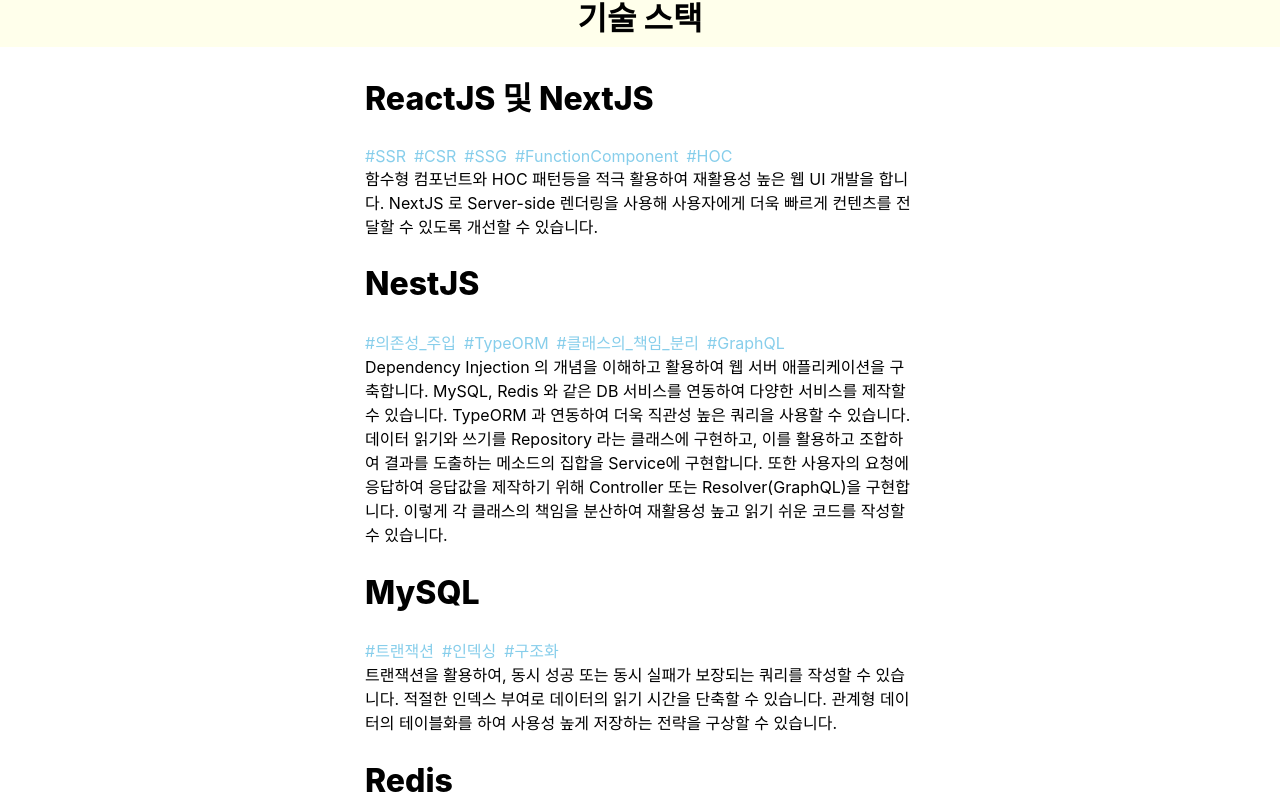
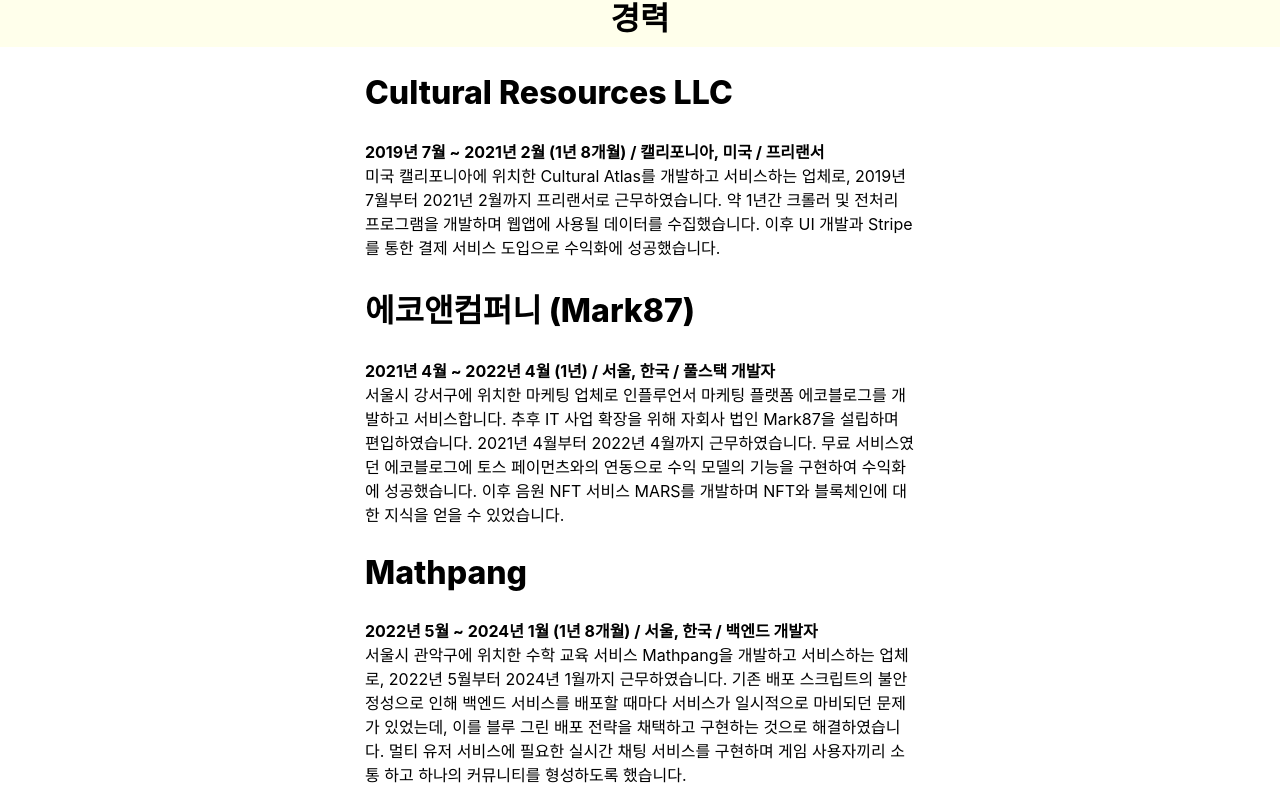
Before and after one commit to hsh2001/dev.hsh.kr, a Next.js app: page / in a window 1280 px wide. Shown: the part 471-1280 px from the top of the page. Built offline with nearby package versions, Linux system fonts and the light colour scheme.

Commit message:
Update index.tsx

```diff
--- a/pages/index.tsx
+++ b/pages/index.tsx
@@ -59,6 +59,59 @@ const Page: NextPage = () => {
 
         <Paragraph center>무엇이든 해내는 실행력 좋은 개발자.</Paragraph>
       </IntroSection>
+
+
+      <SubTitle center coloredBackground>
+        경력
+      </SubTitle>
+
+      <TypoContainer>
+        <SubTitle>Cultural Resources LLC</SubTitle>
+        <Paragraph>
+          <b>
+            2019년 7월 ~ 2021년 2월 (1년 8개월) / 캘리포니아, 미국 / 프리랜서
+          </b>
+        </Paragraph>
+        <Paragraph>
+          미국 캘리포니아에 위치한 Cultural Atlas를 개발하고 서비스하는 업체로,
+          2019년 7월부터 2021년 2월까지 프리랜서로 근무하였습니다. 약 1년간
+          크롤러 및 전처리 프로그램을 개발하며 웹앱에 사용될 데이터를
+          수집했습니다. 이후 UI 개발과 Stripe를 통한 결제 서비스 도입으로
+          수익화에 성공했습니다.
+        </Paragraph>
+
+        <SubTitle>에코앤컴퍼니 (Mark87)</SubTitle>
+        <Paragraph>
+          <b>
+            2021년 4월 ~ 2022년 4월 (1년) / 서울, 한국 / 풀스택 개발자
+          </b>
+        </Paragraph>
+        <Paragraph>
+          서울시 강서구에 위치한 마케팅 업체로 인플루언서 마케팅 플랫폼
+          에코블로그를 개발하고 서비스합니다. 추후 IT 사업 확장을 위해 자회사
+          법인 Mark87을 설립하며 편입하였습니다. 2021년 4월부터 2022년 4월까지
+          근무하였습니다. 무료 서비스였던 에코블로그에 토스 페이먼츠와의
+          연동으로 수익 모델의 기능을 구현하여 수익화에 성공했습니다. 이후 음원
+          NFT 서비스 MARS를 개발하며 NFT와 블록체인에 대한 지식을 얻을 수
+          있었습니다.
+        </Paragraph>
+
+        <SubTitle>Mathpang</SubTitle>
+        <Paragraph>
+          <b>
+            2022년 5월 ~ 2024년 1월 (1년 8개월) / 서울, 한국 / 백엔드 개발자
+          </b>
+        </Paragraph>
+        <Paragraph>
+          서울시 관악구에 위치한 수학 교육 서비스 Mathpang을 개발하고 서비스하는
+          업체로, 2022년 5월부터 2024년 1월까지 근무하였습니다. 기존 배포
+          스크립트의 불안정성으로 인해 백엔드 서비스를 배포할 때마다 서비스가
+          일시적으로 마비되던 문제가 있었는데, 이를 블루 그린 배포 전략을
+          채택하고 구현하는 것으로 해결하였습니다. 멀티 유저 서비스에 필요한
+          실시간 채팅 서비스를 구현하며 게임 사용자끼리 소통 하고 하나의
+          커뮤니티를 형성하도록 했습니다.
+        </Paragraph>
+      </TypoContainer>
 
       <SubTitle center coloredBackground>
         기술 스택
@@ -261,42 +314,6 @@ const Page: NextPage = () => {
         </Paragraph>
       </TypoContainer>
 
-      <SubTitle center coloredBackground>
-        경력
-      </SubTitle>
-
-      <TypoContainer>
-        <SubTitle>Cultural Resources LLC</SubTitle>
-        <Paragraph>
-          미국 캘리포니아에 위치한 Cultural Atlas를 개발하고 서비스하는 업체로,
-          2019년 7월부터 2021년 2월까지 프리랜서로 근무하였습니다. 약 1년간
-          크롤러 및 전처리 프로그램을 개발하며 웹앱에 사용될 데이터를
-          수집했습니다. 이후 UI 개발과 Stripe를 통한 결제 서비스 도입으로
-          수익화에 성공했습니다.
-        </Paragraph>
-
-        <SubTitle>에코앤컴퍼니 (Mark87)</SubTitle>
-        <Paragraph>
-          서울시 강서구에 위치한 마케팅 업체로 인플루언서 마케팅 플랫폼
-          에코블로그를 개발하고 서비스합니다. 추후 IT 사업 확장을 위해 자회사
-          법인 Mark87을 설립하며 편입하였습니다. 2021년 4월부터 2022년 4월까지
-          근무하였습니다. 무료 서비스였던 에코블로그에 토스 페이먼츠와의
-          연동으로 수익 모델의 기능을 구현하여 수익화에 성공했습니다. 이후 음원
-          NFT 서비스 MARS를 개발하며 NFT와 블록체인에 대한 지식을 얻을 수
-          있었습니다.
-        </Paragraph>
-
-        <SubTitle>Mathpang</SubTitle>
-        <Paragraph>
-          서울시 관악구에 위치한 수학 교육 서비스 Mathpang을 개발하고 서비스하는
-          업체로, 2022년 5월부터 2024년 1월까지 근무하였습니다. 기존 배포
-          스크립트의 불안정성으로 인해 백엔드 서비스를 배포할 때마다 서비스가
-          일시적으로 마비되던 문제가 있었는데, 이를 블루 그린 배포 전략을
-          채택하고 구현하는 것으로 해결하였습니다. 멀티 유저 서비스에 필요한
-          실시간 채팅 서비스를 구현하며 게임 사용자끼리 소통 하고 하나의
-          커뮤니티를 형성하도록 했습니다.
-        </Paragraph>
-      </TypoContainer>
 
       <SubTitle center coloredBackground>
         연락처
```
